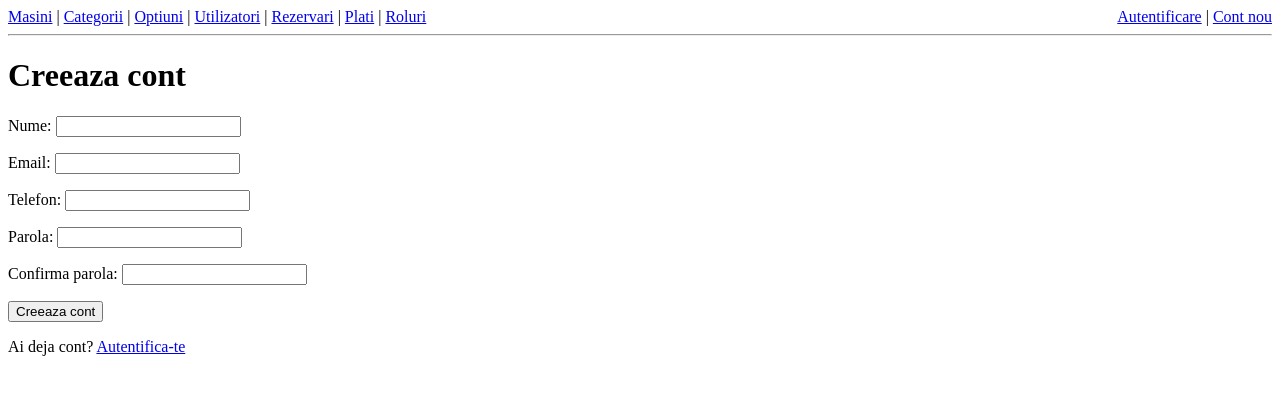
After one commit to StefanPodasca/car-rental, a Node server app: page /register in a window 1280 px wide. The commit adds this page. Shown: the top 395 px of the page. Run offline with Node 20, Linux system fonts and the light colour scheme.

Commit message:
etapa 3: autentificare cu sesiuni

```diff
--- a/package.json
+++ b/package.json
@@ -13,9 +13,11 @@
   "type": "commonjs",
   "dependencies": {
     "bcryptjs": "^3.0.3",
+    "connect-pg-simple": "^10.0.0",
     "dotenv": "^18.0.9",
     "ejs": "^7.0.2",
     "express": "^5.3.0",
+    "express-session": "^1.19.0",
     "pg": "^8.23.1"
   }
 }
--- /dev/null
+++ b/src/middleware/auth.js
@@ -0,0 +1,7 @@
+// pune utilizatorul din sesiune la dispozitia tuturor paginilor (variabila currentUser)
+function loadUser(req, res, next) {
+    res.locals.currentUser = req.session.user || null;
+    next();
+}
+
+module.exports = { loadUser };
--- /dev/null
+++ b/src/routes/account.js
@@ -0,0 +1,94 @@
+const express = require('express');
+const bcrypt = require('bcryptjs');
+const pool = require('../db');
+
+const router = express.Router();
+const SALT_ROUNDS = 10;
+const MIN_PASSWORD = 8;
+
+// hash fals, folosit cand emailul nu exista, ca timpul de raspuns sa fie asemanator
+const DUMMY_HASH = bcrypt.hashSync('parola-fara-utilizator', SALT_ROUNDS);
+
+// regenereaza sesiunea (impotriva session fixation) si memoreaza utilizatorul
+function startSession(req, res, next, user) {
+    req.session.regenerate((err) => {
+        if (err) return next(err);
+        req.session.user = { id: user.id, nume: user.nume, email: user.email, rol: user.rol };
+        req.session.save((saveErr) => {
+            if (saveErr) return next(saveErr);
+            res.redirect('/');
+        });
+    });
+}
+
+// LOGIN: formular
+router.get('/login', (req, res) => {
+    if (req.session.user) return res.redirect('/');
+    res.render('auth/login', { error: null, email: '' });
+});
+
+// LOGIN: verificare
+router.post('/login', async (req, res, next) => {
+    const email = (req.body.email || '').trim();
+    const parola = req.body.parola || '';
+    try {
+        const result = await pool.query(
+            `SELECT u.id, u.nume, u.email, u.parola_hash, r.nume AS rol
+       FROM users u
+       JOIN roles r ON r.id = u.role_id
+       WHERE lower(u.email) = lower($1)`,
+            [email]
+        );
+        const user = result.rows[0];
+        const ok = await bcrypt.compare(parola, user ? user.parola_hash : DUMMY_HASH);
+        if (!user || !ok) {
+            return res.status(401).render('auth/login', { error: 'Email sau parola incorecte.', email });
+        }
+        startSession(req, res, next, user);
+    } catch (err) {
+        next(err);
+    }
+});
+
+// REGISTER: formular
+router.get('/register', (req, res) => {
+    if (req.session.user) return res.redirect('/');
+    res.render('auth/register', { error: null, form: {} });
+});
+
+// REGISTER: creare cont (intotdeauna cu rolul client)
+router.post('/register', async (req, res, next) => {
+    const { nume, email, telefon, parola, confirmare } = req.body;
+    const form = { nume, email, telefon };
+    const fail = (message) => res.status(400).render('auth/register', { error: message, form });
+    try {
+        if (!parola || parola.length < MIN_PASSWORD) {
+            return fail(`Parola trebuie sa aiba minimum ${MIN_PASSWORD} caractere.`);
+        }
+        if (parola !== confirmare) return fail('Parolele nu coincid.');
+
+        const hash = await bcrypt.hash(parola, SALT_ROUNDS);
+        const inserted = await pool.query(
+            `INSERT INTO users (nume, email, parola_hash, telefon, role_id)
+       VALUES ($1, $2, $3, $4, (SELECT id FROM roles WHERE nume = 'client'))
+       RETURNING id, nume, email`,
+            [nume, (email || '').trim(), hash, telefon || null]
+        );
+        startSession(req, res, next, { ...inserted.rows[0], rol: 'client' });
+    } catch (err) {
+        if (err.code === '23505') return fail('Exista deja un cont cu acest email.');
+        if (err.code === '23502' || err.code === '22001') return fail('Date lipsa sau prea lungi.');
+        next(err);
+    }
+});
+
+// LOGOUT
+router.post('/logout', (req, res, next) => {
+    req.session.destroy((err) => {
+        if (err) return next(err);
+        res.clearCookie('connect.sid');
+        res.redirect('/login');
+    });
+});
+
+module.exports = router;
--- a/src/server.js
+++ b/src/server.js
@@ -1,13 +1,39 @@
 require('dotenv').config();
 const express = require('express');
+const session = require('express-session');
+const PgSession = require('connect-pg-simple')(session);
 const path = require('path');
+const pool = require('./db');
+const { loadUser } = require('./middleware/auth');
+
+if (!process.env.SESSION_SECRET) {
+    console.error('Lipseste SESSION_SECRET din fisierul .env');
+    process.exit(1);
+}
 
 const app = express();
 app.set('view engine', 'ejs');
 app.set('views', path.join(__dirname, 'views'));
 app.use(express.urlencoded({ extended: true }));
 
+// sesiuni stocate in PostgreSQL (tabela "session" se creeaza automat)
+app.use(session({
+    store: new PgSession({ pool, createTableIfMissing: true }),
+    secret: process.env.SESSION_SECRET,
+    resave: false,
+    saveUninitialized: false,
+    cookie: {
+        httpOnly: true,
+        sameSite: 'lax',
+        maxAge: 1000 * 60 * 60 * 8, // 8 ore
+    },
+}));
+
+// pune utilizatorul curent la dispozitia paginilor
+app.use(loadUser);
+
 app.get('/', (req, res) => res.redirect('/cars'));
+app.use('/', require('./routes/account'));
 app.use('/cars', require('./routes/cars'));
 app.use('/categories', require('./routes/categories'));
 app.use('/extras', require('./routes/extras'));
@@ -15,6 +41,7 @@ app.use('/users', require('./routes/users'));
 app.use('/rentals', require('./routes/rentals'));
 app.use('/payments', require('./routes/payments'));
 app.use('/roles', require('./routes/roles'));
+
 // tratarea erorilor neprevazute
 app.use((err, req, res, next) => {
     console.error(err);
--- /dev/null
+++ b/src/views/auth/register.ejs
@@ -0,0 +1,25 @@
+<!DOCTYPE html>
+<html lang="ro">
+<head>
+    <meta charset="UTF-8">
+    <title>Cont nou - Inchirieri auto</title>
+</head>
+<body>
+<%- include('../partials/nav') %>
+<h1>Creeaza cont</h1>
+
+<% if (error) { %>
+    <p style="color: red;"><%= error %></p>
+<% } %>
+
+<form method="post" action="/register">
+    <p><label>Nume: <input name="nume" maxlength="100" value="<%= form.nume || '' %>" required></label></p>
+    <p><label>Email: <input type="email" name="email" maxlength="150" value="<%= form.email || '' %>" required></label></p>
+    <p><label>Telefon: <input name="telefon" maxlength="20" value="<%= form.telefon || '' %>"></label></p>
+    <p><label>Parola: <input type="password" name="parola" minlength="8" required></label></p>
+    <p><label>Confirma parola: <input type="password" name="confirmare" minlength="8" required></label></p>
+    <p><button type="submit">Creeaza cont</button></p>
+</form>
+<p>Ai deja cont? <a href="/login">Autentifica-te</a></p>
+</body>
+</html>
--- a/src/views/partials/nav.ejs
+++ b/src/views/partials/nav.ejs
@@ -6,5 +6,15 @@
     <a href="/rentals">Rezervari</a> |
     <a href="/payments">Plati</a> |
     <a href="/roles">Roluri</a>
+    <span style="float: right;">
+        <% if (currentUser) { %>
+            <%= currentUser.nume %> (<%= currentUser.rol %>)
+            <form method="post" action="/logout" style="display: inline;">
+        <button type="submit">Iesire</button>
+      </form>
+        <% } else { %>
+            <a href="/login">Autentificare</a> | <a href="/register">Cont nou</a>
+        <% } %>
+    </span>
 </nav>
 <hr>
```
Also changed, not shown: src/views/auth/login.ejs (added, +22 -0 lines), 2 other files.
